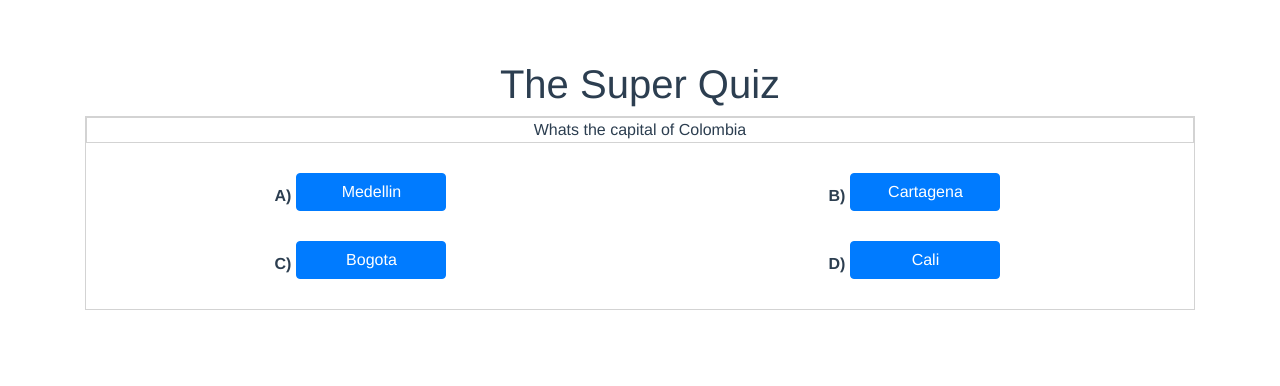
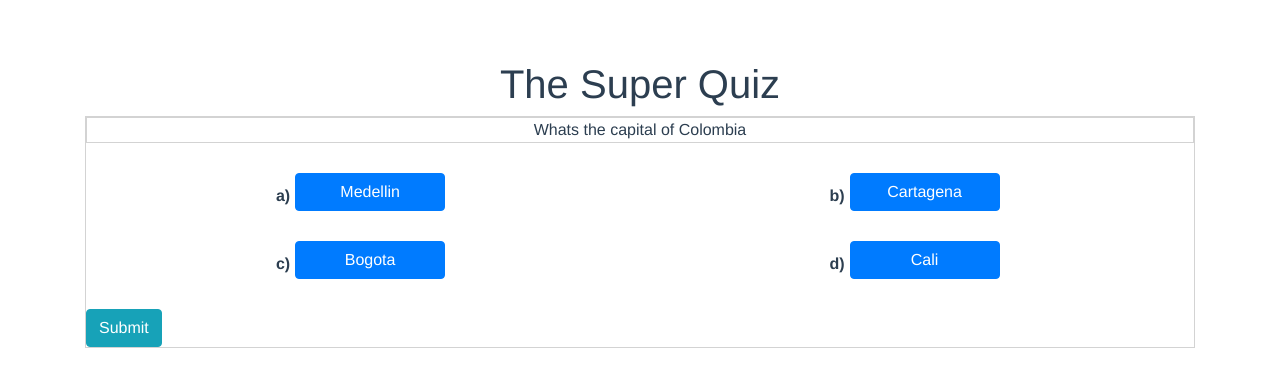
Before and after one commit to juan251189/vue-udemy-transitions, a Vue app: page / in a window 1280 px wide. Shown: the top 386 px of the page. Built offline with nearby package versions, Linux system fonts and the light colour scheme.

Commit message:
option selection logic done

```diff
--- a/src/App.vue
+++ b/src/App.vue
@@ -8,7 +8,7 @@
       </div>
     </div>
     <div>
-      <component :index="index" :question="currentQuestion" :is="submitted"></component>
+      <component :index="index" :question="currentQuestion"  :is="submitted"></component>
     </div>
   </div>
 
@@ -36,7 +36,7 @@ export default {
           d: 'Cali',
 
         },
-        solution:'c'
+        solution:'Bogota'
       },
       {
         Question: "What's 45 +20",
--- a/src/components/Question.vue
+++ b/src/components/Question.vue
@@ -2,7 +2,17 @@
 <div id="question" class="row ">
   <div class="col-12 question-title">{{question.Question}}</div>
 
-  <div class="col-6"><span class="question-option">A)</span>
+  <div class="col-6 question-options" v-for="(option,i) in question.answers" :key="i"
+  >
+<span class="question-option-header">{{i}})</span>
+    <button class="btn btn-primary"
+
+    @click="selected=option" :style="selected ===option ? 'background:linear-gradient(to right,#a78419,#dbc534)' : null">
+      {{option}}
+    </button>
+
+  </div>
+  <!--
     <button class="btn btn-primary" @click="submit($event)" value="a">{{question.answers.a}}</button></div>
 
     <div class="col-6"><span class="question-option">B)</span>
@@ -12,28 +22,34 @@
         <button class="btn btn-primary" @click="submit($event)" value="c">{{question.answers.c}}</button></div>
 
         <div class="col-6"><span class="question-option">D)</span>
-          <button class="btn btn-primary" @click="submit($event)" value="d">{{question.answers.d}}</button></div>
+          <button class="btn btn-primary" @click="submit($event)" value="d">{{question.answers.d}}</button>
+-->
+<button class="btn btn-info submit" @click="submit" >Submit</button>
+</div>
 
-</div>
 </template>
 <script>
 export default {
 
   data: () => ({
-
+      selected:"",
+      result:''
   }),
   props: ['question'],
   methods: {
-    submit(value) {
-      var answer = value.target.value;
-      console.log(typeof(answer));
-      if(answer===this.question.solution){
-        alert("great Juan you did it")
-      }
-      else{
-        alert("you better grap the next plain and go and visit colombia")
-      }
+    submit(){
+        let value=this.selected;
+        if(value==this.question.solution) {
+          this.result='correct';
+          alert("Excelent")
+        }
+        else{
+          alert("keep trying")
+        }
 
+    },
+    selectedClass(){
+            return {backgroundColor:'red'}
     }
   }
 }
@@ -46,11 +62,11 @@ export default {
   padding: 0px;
 }
 
-#question button{
+.question-options button{
   margin-bottom: 30px;
   width: 150px;
 }
-.question-option{
+.question-option-header{
   font-size: 1em;
   font-weight: 700;
   position: relative;
@@ -65,6 +81,11 @@ margin-bottom: 30px;;
   border:1px solid lightgrey;
 }
 
+.submit{
+  display: flex;
+  justify-content: flex-end;
+  align-items: flex-end;
+}
 
 
 </style>
```
Also changed, not shown: src/README.md.
